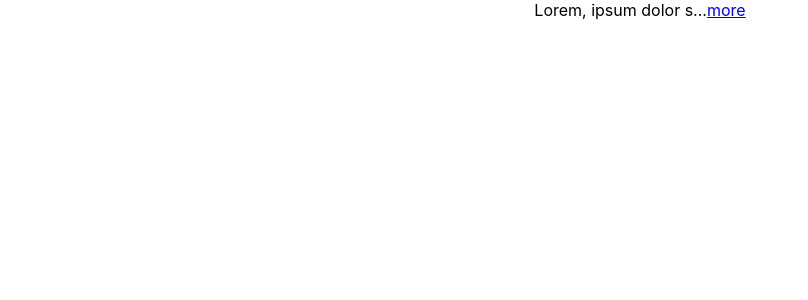
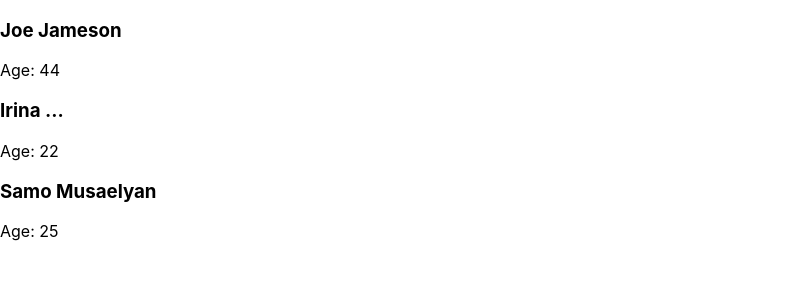
Before and after one commit to Garegin60006/react, a React (Create React App) app: page / in a window 1280 px wide. Shown: the top 300 px of the page, without its empty margins (0-808 px from the left). Built offline with nearby package versions, Linux system fonts and the light colour scheme.

Commit message:
react4 Meschcyan

```diff
--- a/src/App.js
+++ b/src/App.js
@@ -1,17 +1,35 @@
 import './App.css';
-import LessText from './LessText';
-
+import React from 'react';
 
 
 function App() {
+
+  let friends = [
+    { id: 1, firstName: "Joe", lastName: "Jameson", age: 44 },
+    { id: 2, firstName: "Irina", lastName: "...", age: 22 },
+    { id: 3, firstName: "Samo", lastName: "Musaelyan", age: 25 }
+  ];
+
+  const elements = friends.map((friend) => {
+    return <div key={friend.title}>
+      <h3>{friend.firstName} {friend.lastName}</h3>
+      <p>Age: {friend.age}</p>
+    </div>;
+  })
+
   return (
-    <div className='App'>
-      <LessText
-        text="Lorem, ipsum dolor sit amet consectetur adipisicing elit. Enim iste obcaecati suntLorem, ipsum dolor sit amet consectetur adipisicing elit. Enim iste obcaecati suntLorem, ipsum dolor sit amet consectetur adipisicing elit. Enim iste obcaecati suntLorem, ipsum dolor sit amet consectetur adipisicing elit. Enim iste obcaecati suntLorem, ipsum dolor sit amet consectetur adipisicing elit. Enim iste obcaecati sunt a quis minima quos aliquam fuga impedit voluptate. Aliquid fugiat dolorum rerum perspiciatis sit dolore nam sint quisquam."
-        max={20}
-      />
+    <div>
+      {
+        friends.map((friend) => {
+          return <div>
+            <h3>{friend.firstName} {friend.lastName}</h3>
+            <p>Age: {friend.age}</p>
+          </div>;
+        })
+      }
     </div>
   )
+
 }
 
 export default App;
--- a/src/LessText.js
+++ /dev/null
@@ -1,34 +0,0 @@
-import { useState } from 'react'
-
-// function LessText (props) {
-    function LessText ({ text, max=55 }) {
-    // let text = props.text;
-    // let max = props.max;
-
-
-    // if(max === undefined) {
-    //     max = 50;
-    // }
-
-    // const { text, max=55 } = props;
-
-    const [showLess, setShowLess] = useState(true);
-
-
-    if (text.length <= max) {
-        return <span>{text}</span>;
-    }
-
-    return (
-        <span>
-            {showLess ? `${text.substring(0, max)}...`: text}
-            <a href="#" onClick={(evt) => {
-                evt.preventDefault();
-                setShowLess(!showLess);
-            }}>{ showLess ? "more" : "less" }</a>
-        </span>
-    )
-}
-
-
-export default LessText;
```
Also changed, not shown: src/Bye.js (deleted, +0 -9 lines).
